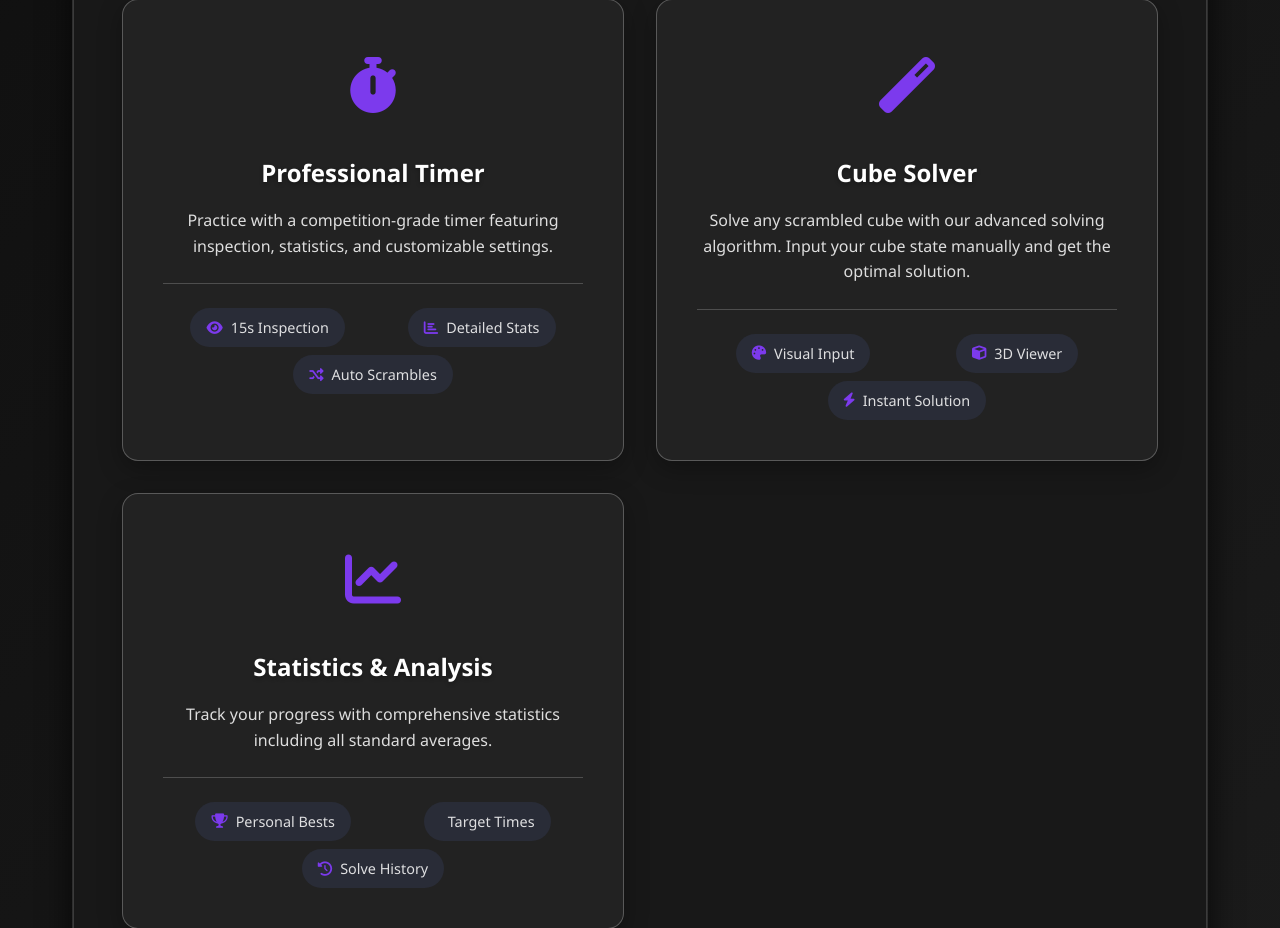
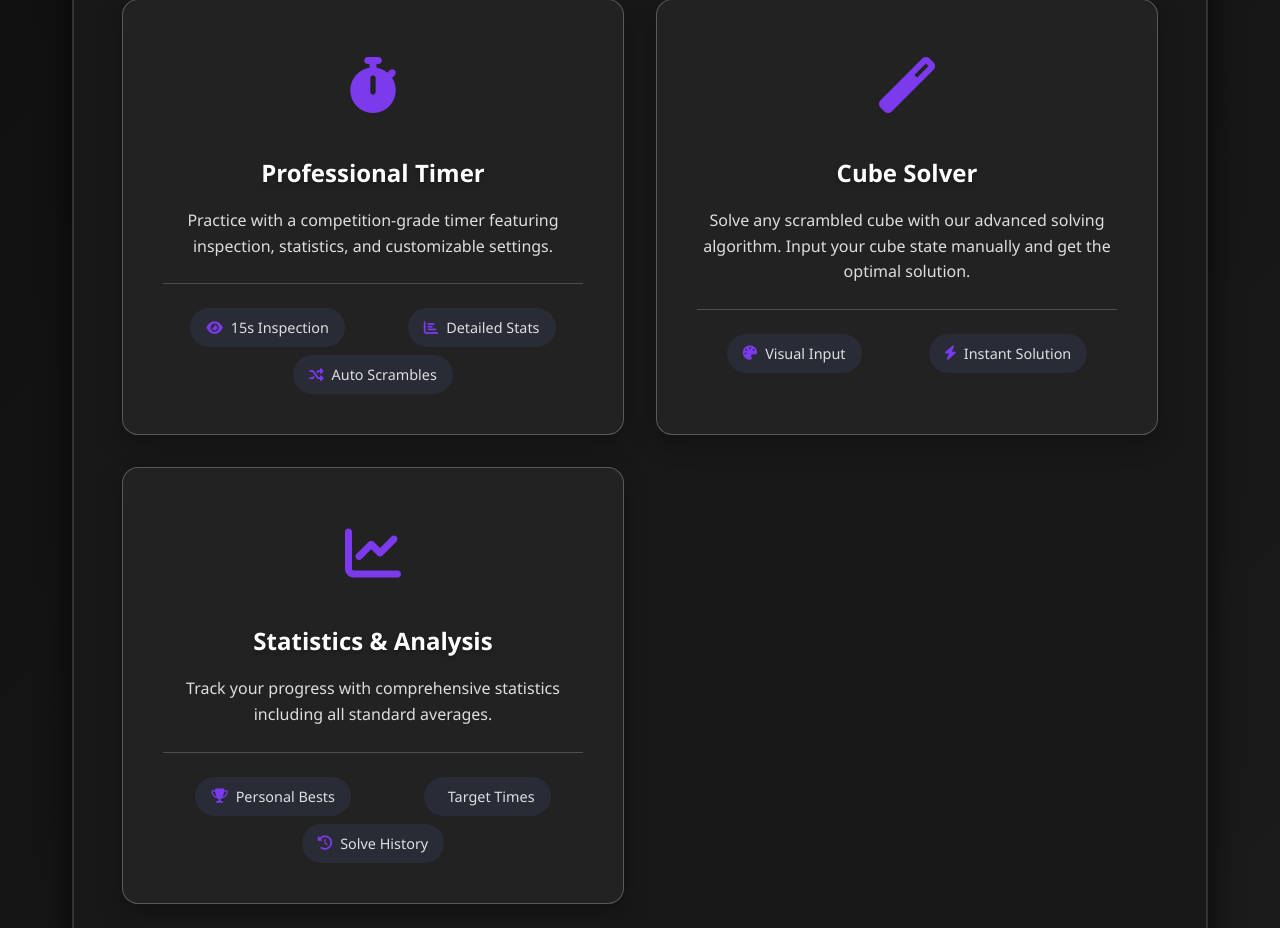
Before and after one commit to ITFest-Projects-PISG-2025-26/SpeedSolverX, a Flask app: page / in a window 1280 px wide. Shown: the part 416-1344 px from the top of the page. Run offline with Flask 3, Linux system fonts and the light colour scheme; a user stored in the database is signed in.

Commit message:
Remove 3D Viewer reference from cube solver feature stats

```diff
--- a/src/frontend/templates/home.html
+++ b/src/frontend/templates/home.html
@@ -57,7 +57,6 @@
                         <p>Solve any scrambled cube with our advanced solving algorithm. Input your cube state manually and get the optimal solution.</p>
                         <div class="feature-stats">
                             <span><i class="fas fa-palette"></i> Visual Input</span>
-                            <span><i class="fas fa-cube"></i> 3D Viewer</span>
                             <span><i class="fas fa-bolt"></i> Instant Solution</span>
                         </div>
                     </div>
```
